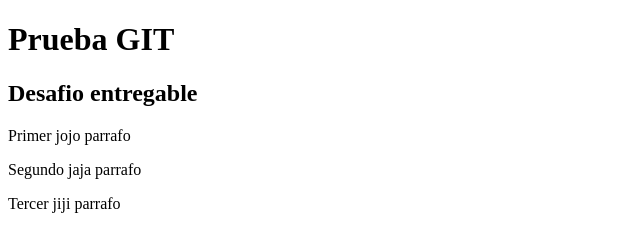
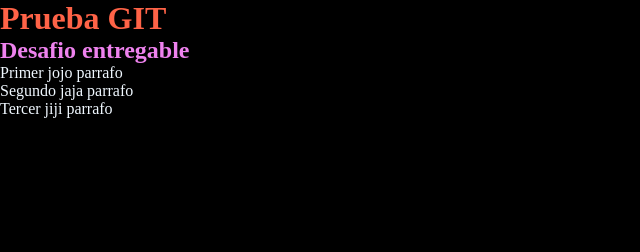
Before and after one commit to mago1122/Desafio15, a plain HTML site: page index.html in a window 1280 px wide. Shown: the whole page, without its empty margins (0-640 px from the left). Drawn offline with Linux system fonts and the light colour scheme.

Commit message:
primera version

```diff
--- a/index.html
+++ b/index.html
@@ -4,7 +4,7 @@
     <meta charset="UTF-8">
     <meta http-equiv="X-UA-Compatible" content="IE=edge">
     <meta name="viewport" content="width=device-width, initial-scale=1.0">
-    <link rel="stylesheet" href="git.css">
+    <link rel="stylesheet" href="estilo.css">
     <title>Document</title>
 </head>
 <body>
```
